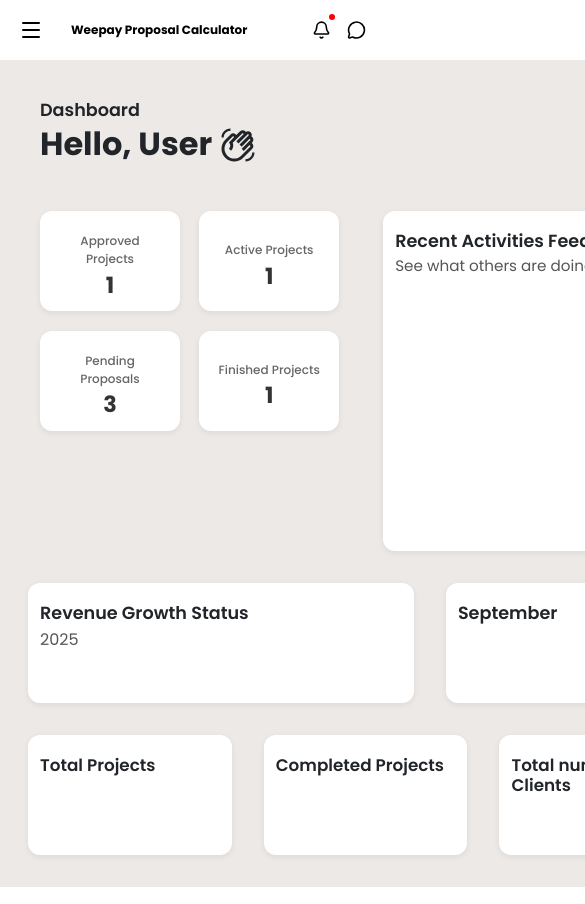
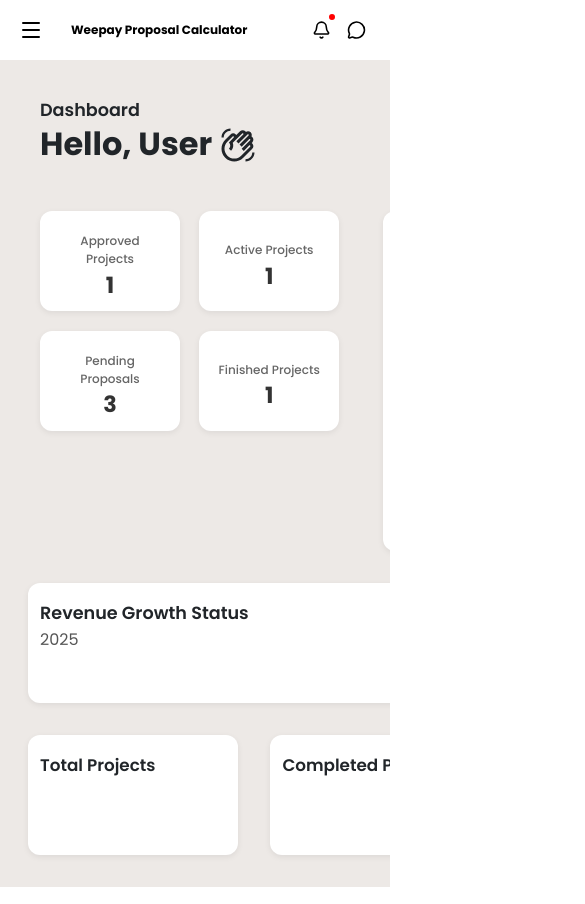
Before and after one commit to AnonymouslyCuteAndSlayed/WeepayNew, a React (Vite) app: page /dashboard in a window 390 px wide. Shown: the top 904 px of the page, 585 px wide, since content can reach past the window. Built offline with nearby package versions, Linux system fonts and the light colour scheme.

Commit message:
modify main

```diff
--- a/src/features/Dashboard/dashboard.jsx
+++ b/src/features/Dashboard/dashboard.jsx
@@ -15,7 +15,7 @@ function Dashboard() {
   };
 
   return (
-    <div className="dashboard-container">
+    <div className="dashboard-container pe-1">
       <Sidebar
         activeItem={activeItem}
         onNavItemClick={handleNavItemClick}
@@ -59,7 +59,7 @@ function Dashboard() {
               </div>
             </div>
 
-            <div className="activities-feed">
+            <div className="activities-feed me-md-4">
               <h4>Recent Activities Feed</h4>
               <p>See what others are doing!</p>
               {/* Activity items here */}
--- a/src/styles/dashboard/dashboard.css
+++ b/src/styles/dashboard/dashboard.css
@@ -3,6 +3,7 @@
   background: #ede9e6;
   min-height: 100vh;
   display: flex;
+
 }
 
 .content-wrapper {
@@ -144,6 +145,7 @@
   min-width: 320px;    /* Set a minimum width */
   display: flex;
   flex-direction: column;
+  margin-right: 20px;
 }
 
 .activities-feed h4 {
@@ -264,6 +266,11 @@
 }
 
 @media (max-width: 768px) {
+
+  .dashboard-container {
+    min-width: 100px;
+    overflow-x: auto;
+  }
   .top-stats {
     grid-template-columns: repeat(2, 1fr);
   }
```
